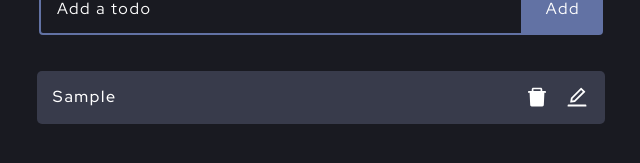
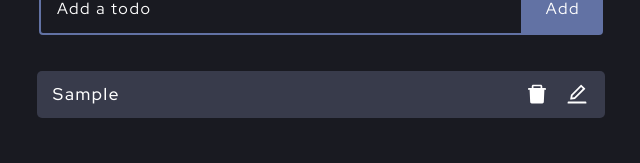
Before and after one commit to andrempeixoto/todo-react-app, a React (Create React App) app: page / in a window 1280 px wide. Both pictures are taken after typing "Sample" into the empty fields and a click on the button "Add". Shown: the part 197-360 px from the top of the page, without its empty margins (319-959 px from the left). Built offline with nearby package versions, Linux system fonts and the light colour scheme; the HTML template or start-up script is replaced by a standard one.

Commit message:
Changes row-text font-size (relative to fixed)

```diff
--- a/src/App.css
+++ b/src/App.css
@@ -102,7 +102,8 @@ h1 {
   display: flex;
   flex: 1;
   padding: 0.9rem 0;
-  line-height: 1.5rem;
+  line-height: 18px;
+  font-size: 17px;
   text-align: left;
 }
 
```
